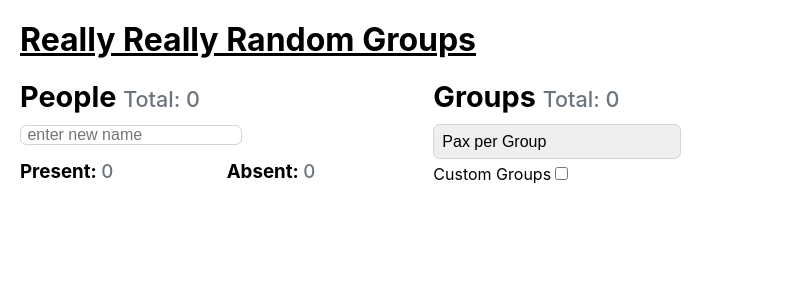
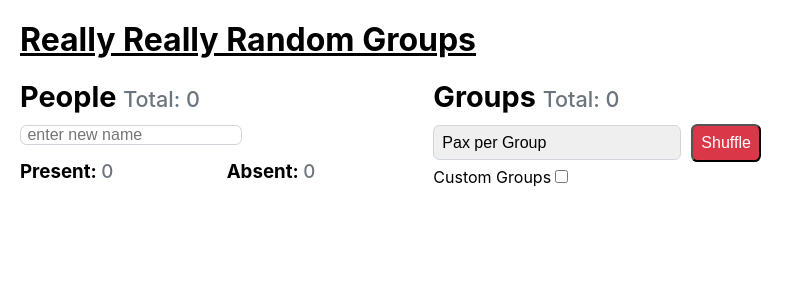
Before and after one commit to nicoraven/random-teams, a React (Create React App) app: page / in a window 1280 px wide. Shown: the top 300 px of the page, without its empty margins (0-804 px from the left). Built offline with nearby package versions, Linux system fonts and the light colour scheme.

Commit message:
feat: added shuffle button to reshuffle froups

```diff
--- a/src/App.css
+++ b/src/App.css
@@ -41,12 +41,27 @@ input, .group-input {
 	width: 30%;
 }
 
-input, .group-input:focus {
+input, .group-input:focus, #shuffle {
 	outline: none;
 }
 
 input, #custom-group {
 	padding: 0em 0.4em;
+}
+
+#shuffle {
+	box-sizing: border-box;
+	background-color: #DA3749;
+	color: #FFFFFF;
+	border-radius: 0.4rem;
+	font-size: 1em;
+	margin: 0 0 5px 10px;
+	padding: 0.5em;
+}
+
+#shuffle:active {
+	position: relative;
+	top: 2px;
 }
 
 #pax-group {
--- a/src/attendance.js
+++ b/src/attendance.js
@@ -24,7 +24,7 @@ class Attendance extends Component {
         return (
             <div id="attendance-wrapper">
                 <h2>People <span className="total-count">Total: {totalCount}</span></h2>
-                <input type="text" id="name-input" name="name" placeholder="enter new name" onKeyDown={this.submitHandler}/>
+                <input type="text" id="name-input" name="name" placeholder="enter new name" onKeyDown={this.submitHandler} autoComplete="off"/>
                 <div id="attendance-lists">
                     <PresentTab present={people.present} switch={this.props.toggleAttendance} paxCount={presentCount} />
                     <AbsentTab absent={people.absent} switch={this.props.toggleAttendance} paxCount={absentCount} delete={this.props.deleteName} />
--- a/src/groupings.js
+++ b/src/groupings.js
@@ -5,7 +5,8 @@ class Groupings extends Component {
     state = {
         pax: 1,
         custom: false,
-        bucketCount: 1
+        bucketCount: 1,
+        shuffle: 0
     }
 
     changeHandler = (event) => {
@@ -64,6 +65,12 @@ class Groupings extends Component {
         });
     }
 
+    shuffle = () => {
+        let count = this.state.count;
+        count++;
+        this.setState({shuffle: count});
+    }
+
     render() {
         let presentPeople = [...this.props.people.present];
         let shuffled = this.shuffleArray(presentPeople);
@@ -86,6 +93,7 @@ class Groupings extends Component {
                 <h2>Groups <span className="total-count">Total: {totalCount}</span></h2>
                 <div id="grouping-menu">
                     <SortingMenu custom={this.state.custom} pax={this.state.pax} changeHandler={this.changeHandler} customGroups={this.customGroups} />
+                    <button id="shuffle" onClick={this.shuffle}>Shuffle</button>
                     <div>
                         <label>Custom Groups</label>
                         <input type="checkbox" onChange={this.toggleCustom} />
@@ -107,6 +115,7 @@ class SortingMenu extends Component {
                 <input className="group-input" id="custom-group"
                     placeholder="Custom no. of groups"
                     onKeyDown={this.props.customGroups}
+                    autoComplete="off"
                 />
             </React.Fragment>
         ) : (
```
